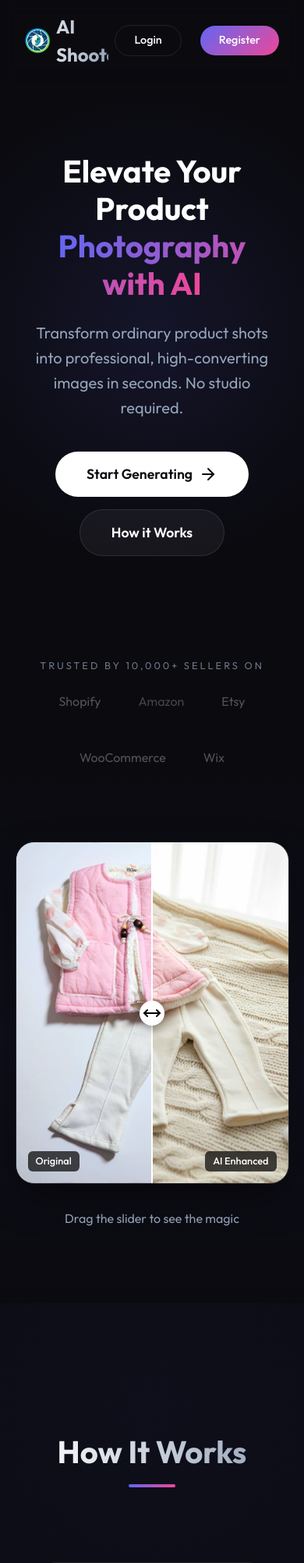
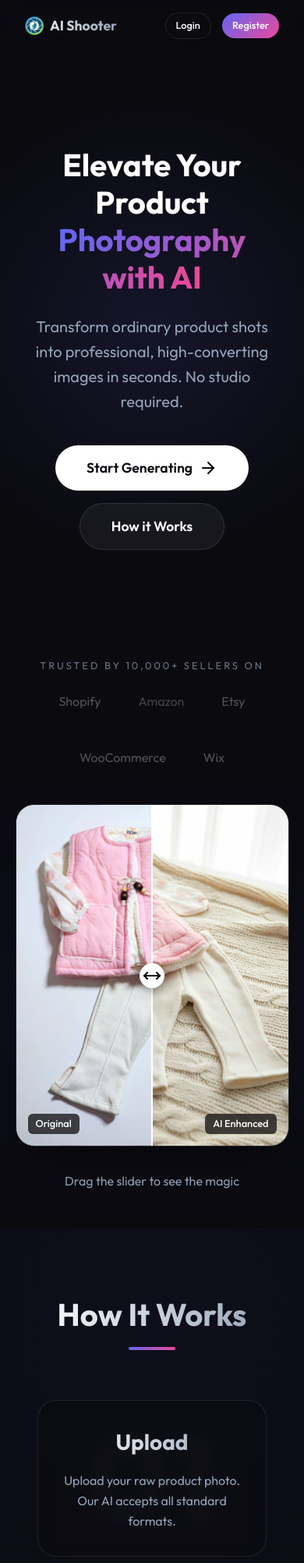
Before and after one commit to Akramzenibaa/AI-shooter-django, a Django app: page / in a window 390 px wide. Shown: the top 2004 px of the page at 78% size. Run offline with Django 5.2, Linux system fonts and the light colour scheme; some libraries are stand-ins or nearby versions.

Commit message:
UI: Reduce landing page spacing and fix mobile navbar stacking

```diff
--- a/static/css/landing.css
+++ b/static/css/landing.css
@@ -42,7 +42,7 @@
   justify-content: center;
   align-items: center;
   text-align: center;
-  padding: 8rem 2rem 4rem;
+  padding: 6rem 2rem 3rem; /* Reduced from 8rem 2rem 4rem */
   position: relative;
 }
 
@@ -151,7 +151,7 @@
 
 /* Features Grid */
 .features-section {
-  padding: 4rem 2rem;
+  padding: 3rem 2rem; /* Reduced from 4rem 2rem */
   max-width: 1280px;
   width: 100%;
   margin: 0 auto;
@@ -204,7 +204,7 @@
 
 /* Showcase Section */
 .showcase-section {
-  padding: 6rem 0;
+  padding: 3rem 0; /* Reduced from 6rem 0 */
   background: linear-gradient(to bottom, transparent, rgba(99, 102, 241, 0.05), transparent);
   text-align: center;
 }
@@ -395,7 +395,7 @@
 
 /* How It Works */
 .steps-section {
-  padding: 10rem 2rem;
+  padding: 5rem 2rem; /* Reduced from 10rem 2rem */
   position: relative;
   background: radial-gradient(circle at 50% 10%, rgba(99, 102, 241, 0.05), transparent 70%);
 }
@@ -404,7 +404,7 @@
   font-size: clamp(2.5rem, 5vw, 3.5rem);
   font-weight: 800;
   text-align: center;
-  margin-bottom: 5rem;
+  margin-bottom: 3rem; /* Reduced from 5rem */
   background: linear-gradient(to right, #fff, #94a3b8);
   -webkit-background-clip: text;
   background-clip: text;
@@ -494,7 +494,7 @@
 /* Footer */
 .landing-footer {
   background: #050508;
-  padding: 6rem 2rem 2rem;
+  padding: 4rem 2rem 2rem; /* Reduced from 6rem 2rem 2rem */
   border-top: 1px solid var(--glass-border);
 }
 
--- a/static/css/styles.css
+++ b/static/css/styles.css
@@ -77,6 +77,8 @@ body {
     display: flex;
     justify-content: space-between;
     align-items: center;
+    flex-wrap: nowrap;
+    /* Prevent stacking */
 }
 
 .logo {
@@ -767,6 +769,35 @@ body {
         font-size: 0.8rem;
     }
 
+    /* Prevent navbar stacking */
+    .nav-content,
+    .topbar-content {
+        flex-direction: row !important;
+        flex-wrap: nowrap !important;
+        gap: 0.5rem;
+    }
+
+    .nav-links,
+    .topbar-actions {
+        gap: 0.4rem;
+    }
+
+    .nav-btn,
+    .btn.small {
+        padding: 0.4rem 0.8rem;
+        font-size: 0.8rem;
+        white-space: nowrap;
+    }
+
+    .logo {
+        font-size: 1.1rem;
+    }
+
+    .logo img {
+        width: 24px;
+        height: 24px;
+    }
+
     /* Make download icons visible on mobile without hover */
     .dl-icon {
         opacity: 1;
```
